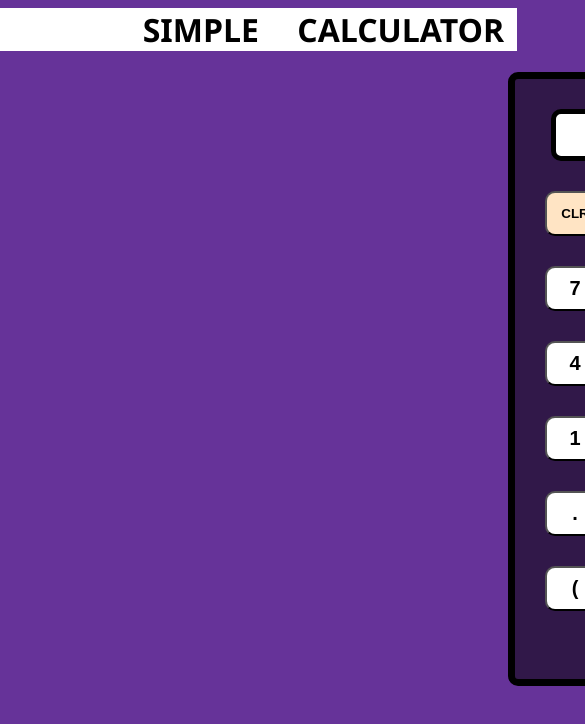
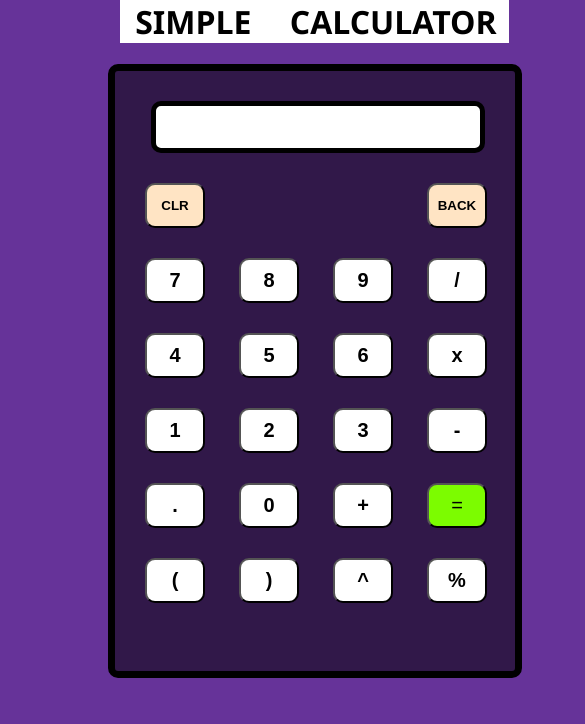
Before and after one commit to ashwin-16/samplecalculator, a plain HTML site: page calculator/index.html in a window 390 px wide. Shown: the top 724 px of the page, 585 px wide, since content can reach past the window. Drawn offline with Linux system fonts and the light colour scheme.

Commit message:
Add files via upload

```diff
--- a/calculator/style.css
+++ b/calculator/style.css
@@ -90,3 +90,26 @@ body {
    word-spacing: 30px;
    text:rebeccapurple;
 }
+   @media only screen and (max-width:700px){
+    .calc{
+        width: 400px;
+        height: 600px;
+        background: rgba(0, 0, 0, 0.52);
+        margin-left: 100px;
+        margin-top: 5%;
+        border-radius: 10px;
+        border:7px solid black;
+
+    }
+    .HAI{
+        margin-left: 30%;
+        margin-top: -8px;
+        font-weight: bold;
+        font-family: 'Segoe UI', Tahoma, Geneva, Verdana, sans-serif;
+        background-color: #fff;
+        padding-left: 4%;
+       width: 100%;
+       word-spacing: 30px;
+       text:rebeccapurple;
+    }
+   }
```
